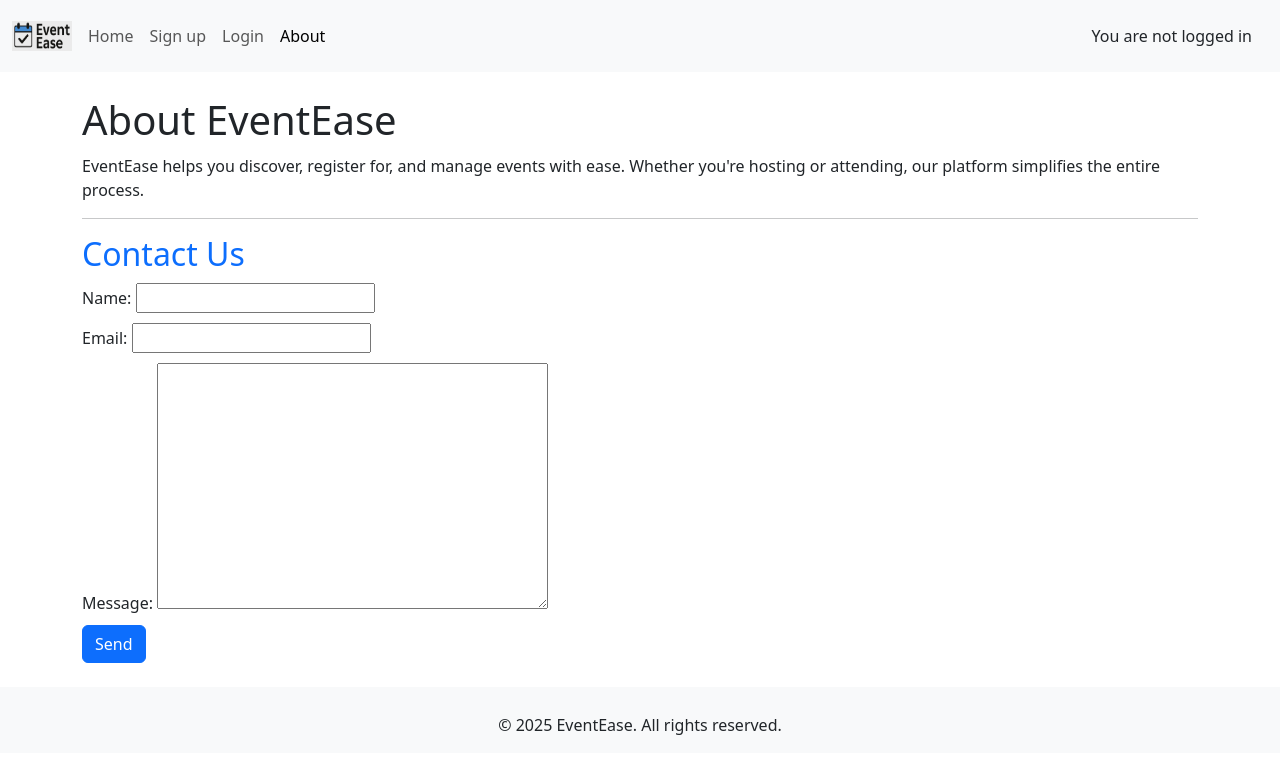
After one commit to salah929/event-ease-test1, a Django app: page /about/ in a window 1280 px wide. The commit adds this page. Shown: the top 774 px of the page. Run offline with Django 4.2, Linux system fonts and the light colour scheme.

Commit message:
Add about page with contact form

```diff
--- a/events/admin.py
+++ b/events/admin.py
@@ -1,6 +1,8 @@
 from django.contrib import admin
 from .models import Event, EventRegistration
+from .models import ContactMessage
 
 # Register your models here.
 admin.site.register(Event)
 admin.site.register(EventRegistration)
+admin.site.register(ContactMessage)
--- a/events/forms.py
+++ b/events/forms.py
@@ -6,9 +6,19 @@ class EventForm(forms.ModelForm):
     class Meta:
         model = Event
         fields = ['title', 'description', 'date', 'time', 'location']
+        widgets = {
+                'date': forms.DateInput(attrs={'type': 'date'}),
+                'time': forms.TimeInput(attrs={'type': 'time'}),
+        }
 
 
 class EventRegistrationForm(forms.ModelForm):
     class Meta:
         model = EventRegistration
         fields = ['note']
+
+
+class ContactForm(forms.Form):
+    name = forms.CharField(max_length=100, required=True)
+    email = forms.EmailField(required=True)
+    message = forms.CharField(widget=forms.Textarea, required=True)
--- /dev/null
+++ b/events/templates/events/about.html
@@ -0,0 +1,22 @@
+{% extends 'base.html' %}
+{% load static %}
+
+{% block content %}
+<h1>About EventEase</h1>
+<p>EventEase helps you discover, register for, and manage events with ease. Whether you're hosting or attending, our platform simplifies the entire process.</p>
+
+<hr>
+
+<h2>Contact Us</h2>
+<form method="post">
+    {% csrf_token %}
+    {{ form.as_p }}
+    <button type="submit" class="btn btn-primary">Send</button>
+</form>
+
+{% if success %}
+    <div class="alert alert-success mt-3">
+        Your message has been sent successfully.
+    </div>
+{% endif %}
+{% endblock %}
--- a/events/templates/events/index.html
+++ b/events/templates/events/index.html
@@ -12,7 +12,7 @@
 
     <h1>Upcoming Events</h1>
     {% if user.is_authenticated %}
-        <a href="#" class="btn btn-primary">Create Event</a>
+        <a href="{% url 'event_create' %}" class="btn btn-primary">Create Event</a>
     {% else %}
         <p>Only logged in users can create or register in an event</p>
     {% endif %}
--- a/events/urls.py
+++ b/events/urls.py
@@ -1,10 +1,12 @@
 from django.urls import path
 from . import views
+from .views import EventCreateView, AboutView
 
 urlpatterns = [
+    path('about/', AboutView.as_view(), name='about'),
+    path('create/', EventCreateView.as_view(), name='event_create'),
     path('event/<slug:slug>/', views.EventDetails.as_view(),
          name='event_details'),
     path('', views.UpcomingEventList.as_view(), name='home'),
     path('past-events/', views.PastEventList.as_view(), name='past_events'),
-
 ]
--- a/events/views.py
+++ b/events/views.py
@@ -1,11 +1,15 @@
 from django.shortcuts import render
-from django.views import generic
+from django.views import View, generic
+from django.views.generic.edit import CreateView
 from .models import Event, EventRegistration
 from datetime import date
-from .forms import EventRegistrationForm
+from .forms import EventForm, EventRegistrationForm, ContactForm
 from django.views.generic.edit import FormMixin
 from django.views.generic import DetailView
-from django.shortcuts import redirect
+from django.shortcuts import render, redirect
+from django.urls import reverse_lazy
+from django.contrib import messages
+from .models import ContactMessage
 
 
 class UpcomingEventList(generic.ListView):
@@ -78,3 +82,31 @@ class EventDetails(FormMixin, DetailView):
                 "is_registered": is_registered,
             },
         )
+
+
+class EventCreateView(CreateView):
+    model = Event
+    form_class = EventForm
+    template_name = 'events/event_create.html'
+    success_url = reverse_lazy('home')
+
+    def form_valid(self, form):
+        form.instance.created_by = self.request.user
+        return super().form_valid(form)
+
+
+class AboutView(View):
+    def get(self, request):
+        form = ContactForm()
+        return render(request, 'events/about.html', {'form': form})
+
+    def post(self, request):
+        form = ContactForm(request.POST)
+        if form.is_valid():
+            ContactMessage.objects.create(
+                name=form.cleaned_data['name'],
+                email=form.cleaned_data['email'],
+                message=form.cleaned_data['message']
+            )
+            return render(request, "events/success.html")
+        return render(request, 'events/about.html', {'form': form})
--- a/templates/base.html
+++ b/templates/base.html
@@ -1,5 +1,6 @@
 {% load static %}
 
+{% url 'about' as about_url %}
 {% url 'home' as home_url %}
 {% url 'account_login' as login_url %}
 {% url 'account_signup' as signup_url %}
@@ -41,6 +42,10 @@
                             <a class="nav-link {% if request.path == login_url %}active{% endif %}" aria-current="page" href="{% url 'account_login' %}">Login</a>
                         </li>
                     {% endif %}
+                    <li class="nav-item">
+                        <a class="nav-link {% if request.path == about_url %}active{% endif %}" href="{% url 'about' %}">About</a>
+                    </li>
+
                 </ul>
             </div>
             {% if user.is_authenticated %}
```
Also changed, not shown: events/models.py (+10 -0 lines), events/templates/events/event_create.html (added, +13 -0 lines), events/templates/events/success.html (added, +8 -0 lines), events/migrations/0004_remove_eventregistration_approved_and_more.py (added), events/migrations/0005_contactmessage.py (added).
